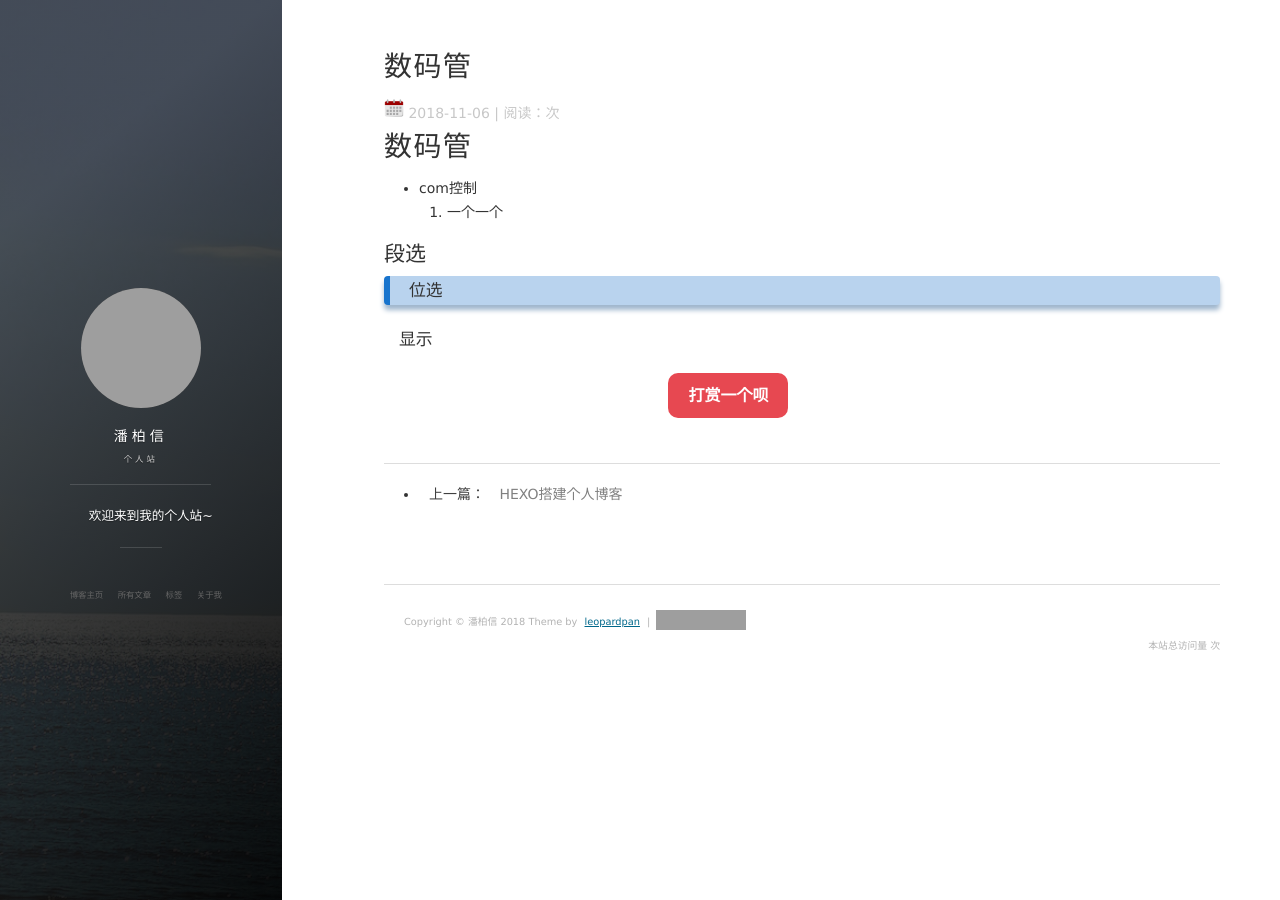
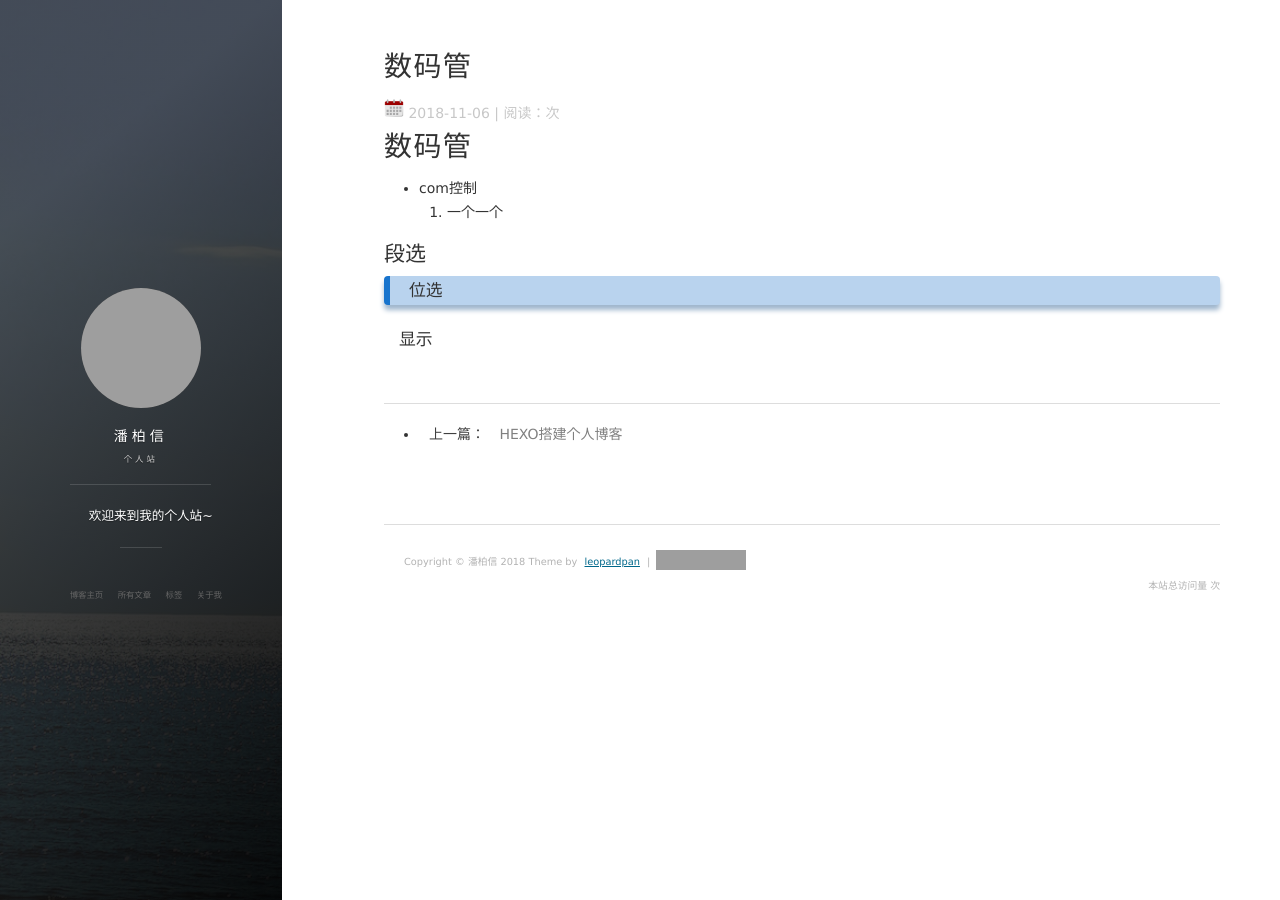
Before and after one commit to FXHao/FXHao.github.io, a Jekyll site: the page built from _posts/2018-11-06-数码管.md, in a window 1280 px wide. Built offline with Jekyll 4.4.1, drawn with Linux system fonts in a browser that asks for light colours; nearby versions of some CDN libraries; our own code applies the rules of GitHub Pages for plain Markdown files; comment, search, counter and statistics services are not loaded; grey boxes are pictures that could not be loaded.

Commit message:
Update new-old.html

```diff
--- a/_includes/new-old.html
+++ b/_includes/new-old.html
@@ -1,40 +1,4 @@
 <section>
-
-            <div class="content-play">
-              <p><a href="javascript:void(0)" onclick="dashangToggle()" class="dashang" title="打赏，支持一下">打赏一个呗</a></p>
-              <div class="hide_box-play"></div>
-              <div class="shang_box-play">
-                <a class="shang_close-play" href="javascript:void(0)" onclick="dashangToggle()" title="关闭"><img src="/images/payimg/close.jpg" alt="取消" /></a>
-                <div class="shang_tit-play">
-                  <p>感谢您的支持，我会继续努力的!</p>
-                </div>
-                <div class="shang_payimg">
-                    <img src="/images/payimg/alipayimg.jpg" alt="扫码支持" title="扫一扫" />
-                </div>
-              <div class="shang_payimg">
-                    <img src="/images/payimg/weipayimg.jpg" alt="扫码支持" title="扫一扫" />
-                </div>
-                <div class="pay_explain">扫码打赏，你说多少就多少</div>
-                <div class="shang_payselect">
-                  <div class="pay_item checked" data-id="alipay">
-                    <span class="pay_logo"><img src="/images/payimg/alipay.jpg" alt="支付宝" /></span>
-                  </div>
-                  <div class="pay_item" data-id="weipay">
-                    <span class="pay_logo"><img src="/images/payimg/wechat.jpg" alt="微信" /></span>
-                  </div>
-                </div>
-                <div class="shang_info-play">
-                  <p>打开<span id="shang_pay_txt">支付宝</span>扫一扫，即可进行扫码打赏哦</p>
-                </div>
-              </div>
-            </div>
-            <script type="text/javascript">
-            function dashangToggle(){
-              $(".hide_box-play").fadeToggle();
-              $(".shang_box-play").fadeToggle();
-            }
-            </script>
-
             <div style="text-align:center;margin:50px 0; font:normal 14px/24px 'MicroSoft YaHei';"></div>
 
             <style type="text/css">
```
